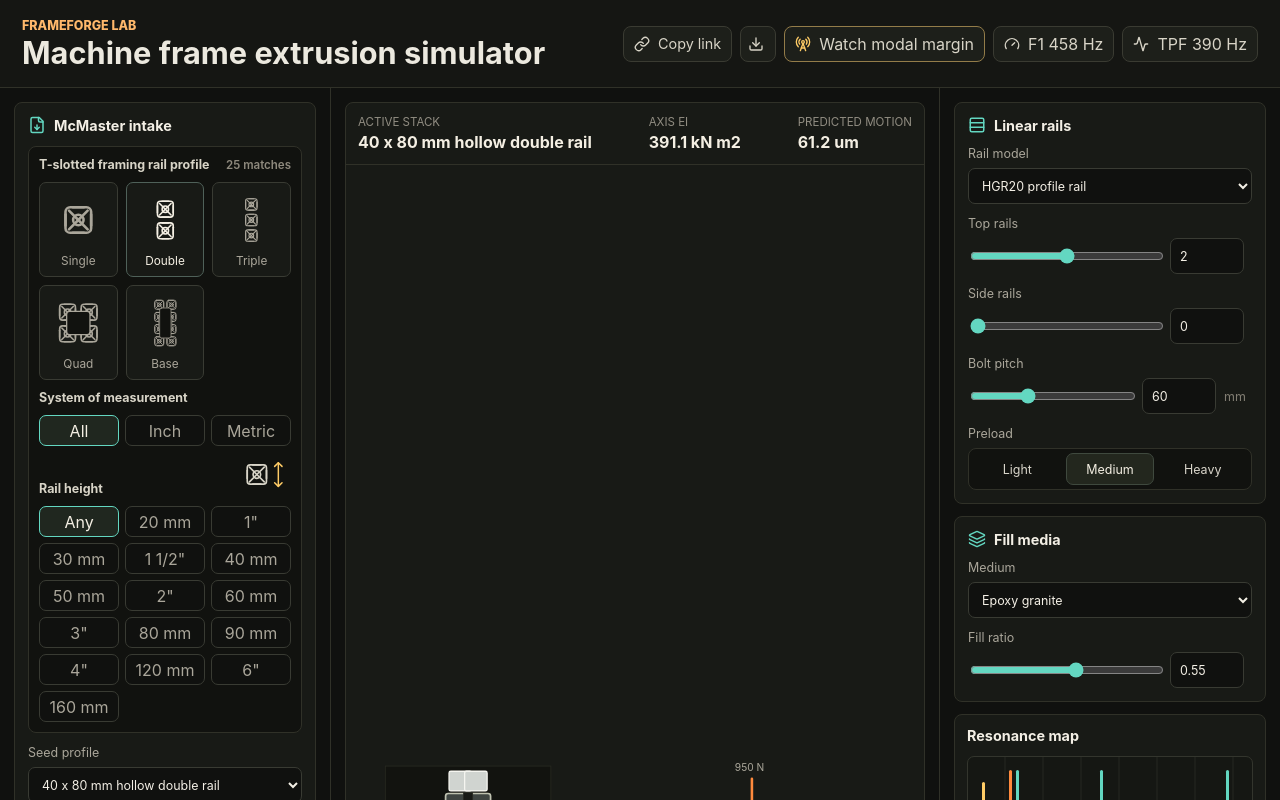
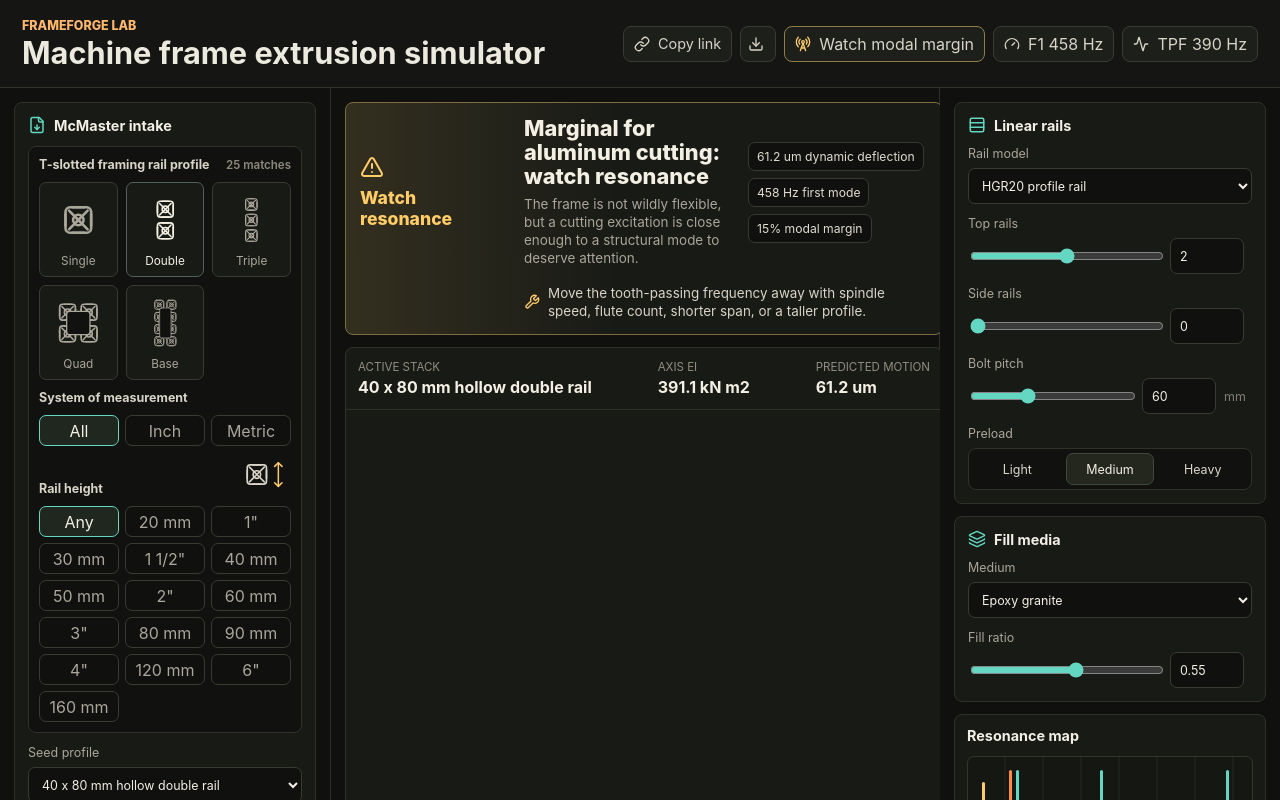
Before and after one commit to seankd3/machine-frame-lab, a React (Vite) app: page / in a window 1280 px wide. Shown: the top 800 px of the page. Built offline with nearby package versions, Linux system fonts and the light colour scheme.

Commit message:
Add build verdict panel

```diff
--- a/src/App.tsx
+++ b/src/App.tsx
@@ -5,6 +5,7 @@ import { ScenarioControls } from "./components/ScenarioControls";
 import { RailControls } from "./components/RailControls";
 import { FillControls } from "./components/FillControls";
 import { KpiGrid } from "./components/KpiGrid";
+import { VerdictPanel } from "./components/VerdictPanel";
 import { FrameVisualizer } from "./components/FrameVisualizer";
 import { ModeShapeChart } from "./components/ModeShapeChart";
 import { ResonanceMap } from "./components/ResonanceMap";
@@ -84,6 +85,7 @@ export default function App() {
         </aside>
 
         <section className="stage">
+          <VerdictPanel analysis={analysis} />
           <FrameVisualizer
             profile={activeProfile}
             scenario={scenario}
--- /dev/null
+++ b/src/components/VerdictPanel.tsx
@@ -0,0 +1,42 @@
+import { AlertTriangle, CheckCircle2, CircleSlash, Wrench } from "lucide-react";
+import { getBuildVerdict } from "../model/verdict";
+import type { ScenarioAnalysis } from "../model/types";
+
+interface VerdictPanelProps {
+  analysis: ScenarioAnalysis;
+}
+
+export function VerdictPanel({ analysis }: VerdictPanelProps) {
+  const verdict = getBuildVerdict(analysis);
+  const Icon =
+    verdict.tone === "ready"
+      ? CheckCircle2
+      : verdict.tone === "blocked"
+        ? CircleSlash
+        : AlertTriangle;
+
+  return (
+    <section className={`verdict-panel verdict-${verdict.tone}`} aria-label="Build verdict">
+      <div className="verdict-mark">
+        <Icon size={24} />
+        <span>{verdict.label}</span>
+      </div>
+
+      <div className="verdict-copy">
+        <p>{verdict.headline}</p>
+        <span>{verdict.summary}</span>
+      </div>
+
+      <div className="verdict-reasons">
+        {verdict.reasons.map((reason) => (
+          <span key={reason}>{reason}</span>
+        ))}
+      </div>
+
+      <div className="verdict-next">
+        <Wrench size={16} />
+        <span>{verdict.nextMove}</span>
+      </div>
+    </section>
+  );
+}
--- /dev/null
+++ b/src/model/verdict.ts
@@ -0,0 +1,78 @@
+import type { ScenarioAnalysis } from "./types";
+
+export type VerdictTone = "ready" | "marginal" | "blocked";
+
+export interface BuildVerdict {
+  tone: VerdictTone;
+  label: string;
+  headline: string;
+  summary: string;
+  nextMove: string;
+  reasons: string[];
+}
+
+export function getBuildVerdict(analysis: ScenarioAnalysis): BuildVerdict {
+  const dynamicUm = analysis.dynamicDeflectionM * 1e6;
+  const firstModeHz = analysis.beam.frequenciesHz[0] ?? 0;
+  const margin = analysis.modalMarginPct;
+  const resonanceWatch = margin < 18 || analysis.dynamicAmplification > 2.2;
+  const stiffEnough = dynamicUm <= 35 && firstModeHz >= 250;
+  const usable = dynamicUm <= 85 && firstModeHz >= 140;
+
+  if (stiffEnough && !resonanceWatch) {
+    return {
+      tone: "ready",
+      label: "Buildable",
+      headline: "Good candidate for the current machine load",
+      summary: "Deflection and modal spacing look healthy for this frame recipe.",
+      nextMove: "Compare weight, cost, and rail mounting before committing to metal.",
+      reasons: [
+        `${formatUm(dynamicUm)} dynamic deflection`,
+        `${formatHz(firstModeHz)} first mode`,
+        `${margin.toFixed(0)}% modal margin`,
+      ],
+    };
+  }
+
+  if (usable) {
+    return {
+      tone: "marginal",
+      label: resonanceWatch ? "Watch resonance" : "Marginal",
+      headline: resonanceWatch
+        ? "Marginal for aluminum cutting: watch resonance"
+        : "Marginal but usable for light aluminum work",
+      summary: resonanceWatch
+        ? "The frame is not wildly flexible, but a cutting excitation is close enough to a structural mode to deserve attention."
+        : "The frame can be useful, but it is not a comfortable stiffness reserve for heavier passes.",
+      nextMove: resonanceWatch
+        ? "Move the tooth-passing frequency away with spindle speed, flute count, shorter span, or a taller profile."
+        : "Try a taller extrusion, shorter span, or dual rails before stepping up cutting force.",
+      reasons: [
+        `${formatUm(dynamicUm)} dynamic deflection`,
+        `${formatHz(firstModeHz)} first mode`,
+        `${margin.toFixed(0)}% modal margin`,
+      ],
+    };
+  }
+
+  return {
+    tone: "blocked",
+    label: "Too flexible",
+    headline: "Not a good machine-tool beam as configured",
+    summary: "This stack is likely to chatter or lose accuracy under the selected machine-tool load.",
+    nextMove: "Shorten the span, rotate to the stronger axis, step up the profile, or redesign around a heavier base member.",
+    reasons: [
+      `${formatUm(dynamicUm)} dynamic deflection`,
+      `${formatHz(firstModeHz)} first mode`,
+      `${margin.toFixed(0)}% modal margin`,
+    ],
+  };
+}
+
+function formatUm(value: number) {
+  return `${value.toFixed(value >= 100 ? 0 : 1)} um`;
+}
+
+function formatHz(value: number) {
+  return `${value.toFixed(value >= 100 ? 0 : 1)} Hz`;
+}
--- a/src/styles.css
+++ b/src/styles.css
@@ -178,12 +178,13 @@ h2 {
   min-width: 0;
   padding: 14px;
   display: grid;
-  grid-template-rows: minmax(360px, 1fr) auto auto;
+  grid-template-rows: auto minmax(360px, 1fr) auto auto;
   gap: 12px;
 }
 
 .panel-section,
 .visual-stage,
+.verdict-panel,
 .kpi-card,
 .mode-strip article,
 .resonance-map,
@@ -484,6 +485,91 @@ input[type="range"] {
   overflow: hidden;
   display: grid;
   grid-template-rows: auto 1fr auto;
+}
+
+.verdict-panel {
+  --verdict: #ffcc66;
+  min-height: 106px;
+  padding: 14px;
+  display: grid;
+  grid-template-columns: 150px minmax(210px, 1fr) minmax(180px, 0.72fr);
+  gap: 14px;
+  align-items: center;
+  border-color: color-mix(in srgb, var(--verdict), #303128 62%);
+  background:
+    linear-gradient(90deg, color-mix(in srgb, var(--verdict), transparent 88%), transparent 46%),
+    #181a16;
+}
+
+.verdict-ready {
+  --verdict: #61d394;
+}
+
+.verdict-marginal {
+  --verdict: #ffcc66;
+}
+
+.verdict-blocked {
+  --verdict: #ff6b4a;
+}
+
+.verdict-mark {
+  display: grid;
+  gap: 8px;
+  color: var(--verdict);
+  font-weight: 800;
+}
+
+.verdict-mark span {
+  font-size: 1.1rem;
+}
+
+.verdict-copy {
+  display: grid;
+  gap: 6px;
+}
+
+.verdict-copy p {
+  color: #f4efe3;
+  font-size: clamp(1.05rem, 1.7vw, 1.45rem);
+  font-weight: 800;
+  line-height: 1.1;
+}
+
+.verdict-copy span,
+.verdict-next {
+  color: #aaa69a;
+  font-size: 0.84rem;
+  line-height: 1.35;
+}
+
+.verdict-reasons {
+  display: flex;
+  flex-wrap: wrap;
+  gap: 7px;
+}
+
+.verdict-reasons span {
+  padding: 6px 8px;
+  border: 1px solid #383a32;
+  border-radius: 7px;
+  color: #dfdbce;
+  background: #10110f;
+  font-size: 0.76rem;
+}
+
+.verdict-next {
+  grid-column: 2 / -1;
+  display: flex;
+  align-items: center;
+  gap: 8px;
+  padding-top: 2px;
+  color: #d8d4c7;
+}
+
+.verdict-next svg {
+  color: var(--verdict);
+  flex: 0 0 auto;
 }
 
 .stage-toolbar,
@@ -832,11 +918,17 @@ input[type="range"] {
 
   .visual-layout,
   .kpi-grid,
-  .mode-strip {
+  .mode-strip,
+  .verdict-panel {
     grid-template-columns: 1fr;
+  }
+
+  .verdict-next {
+    grid-column: 1;
   }
 
   .stage {
     grid-template-rows: auto auto auto;
+    order: -1;
   }
 }
```
Also changed, not shown: 5 other files (tests, documents, lock files or other folders).
